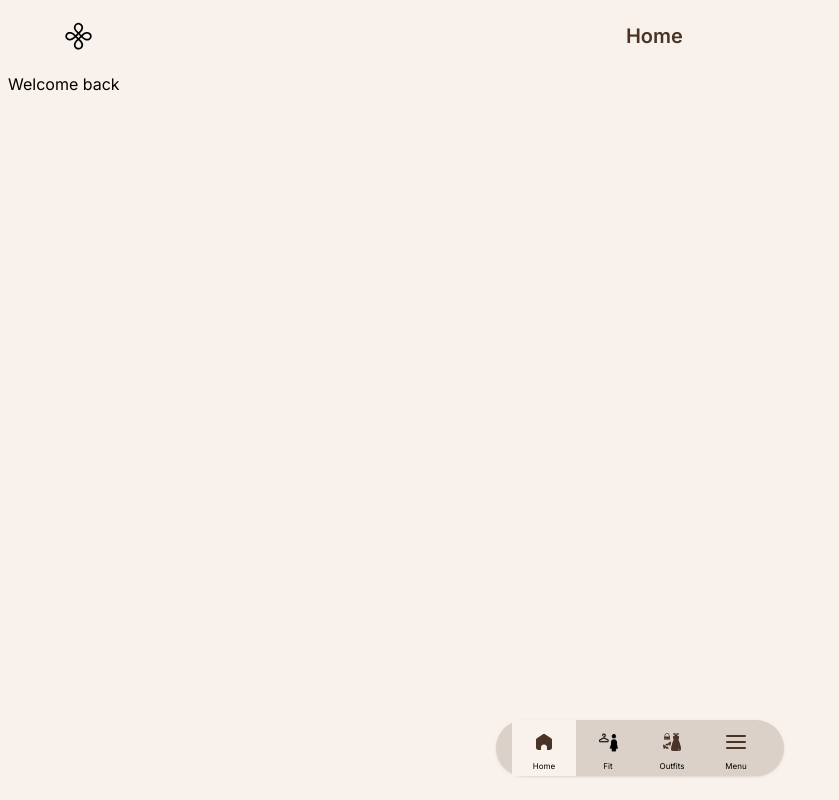
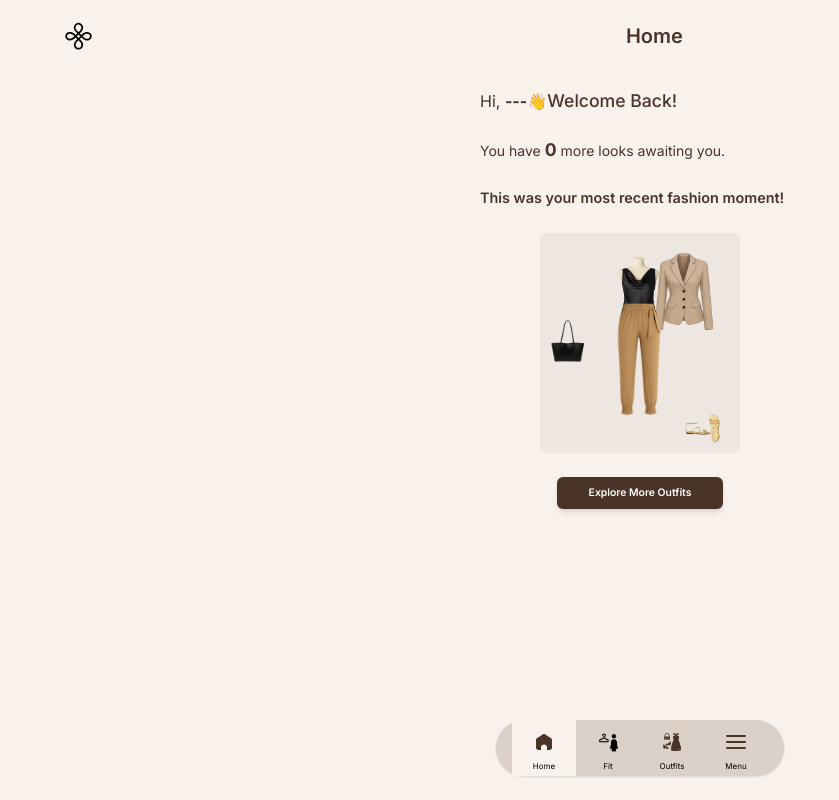
Before and after one commit to fatimahayuni/capsulify-aug2025, a Next.js app: page /home in a window 1280 px wide. Shown: the whole page, without its empty margins (0-839 px from the left). Built offline with nearby package versions, Linux system fonts and the light colour scheme; no server answers; the database is empty.

Commit message:
add homepage styles

```diff
--- a/app/(app-routes)/home/page.tsx
+++ b/app/(app-routes)/home/page.tsx
@@ -1,11 +1,102 @@
-import React from "react";
+'use client'
+import React, { useEffect, useState } from 'react'
+import { useUser } from '@clerk/nextjs'
+import Link from 'next/link'
 
-const HomePage = () => {
-  return (
-    <div className="p-2 mx-auto w-full">
-      <p>Welcome back</p>
-    </div>
-  );
-};
+const outfitImages = [
+	'/assets/images/clothing-variations/rectangle/tops/black-satin-top.png',
+	'/assets/images/clothing-variations/rectangle/bottoms/taupe-tailored-pants.png',
+	'/assets/images/layers/beige-blazer.png',
+	'/assets/images/bags/black-tote.png',
+	'/assets/images/shoes/gold-strappy-sandals.png',
+]
 
-export default HomePage;
+export default function HomePage() {
+	// get username from clerk
+	const { user } = useUser()
+	const [username, setUsername] = useState<string | null>(null)
+	const [outfitCount, setOutfitCount] = useState(0)
+
+	useEffect(() => {
+		if (user) {
+			setUsername(user.username)
+		}
+	}, [user])
+
+	useEffect(() => {
+		if (typeof window !== 'undefined') {
+			const outfits = JSON.parse(localStorage.getItem('outfits') || '[]')
+			setOutfitCount(outfits.length)
+		}
+	}, [])
+
+	return (
+		<div className='bg-primary flex flex-col relative'>
+			<main className='flex-1 flex flex-col items-center px-4 pt-4 pb-32'>
+				<div className='w-full max-w-xs mx-auto text-center mt-2'>
+					<p className='text-[1rem] text-accent font-normal mb-1 text-left'>
+						Hi,{' '}
+						<span className='font-bold capitalize'>
+							{username ? username : '---'}
+						</span>
+						<span>👋</span>
+						<span className='text-[1.1rem] text-accent font-medium mb-4 text-left'>
+							Welcome Back!
+						</span>
+					</p>
+
+					<p className='text-[0.875rem] text-accent font-normal mb-6 mt-6 text-left leading-6 w-[90%]'>
+						You have{' '}
+						<span className='font-bold text-[1.1rem]'>
+							{outfitCount}
+						</span>
+						{'  '}
+						more looks awaiting you.
+					</p>
+					<p className='text-[0.9rem] text-accent font-semibold mb-6 mt-6 text-left'>
+						This was your most recent fashion moment!
+					</p>
+					<div className='bg-secondary rounded-md py-4 px-4 mx-auto w-[200px] h-[220px] max-sm:w-[160px] max-sm:h-[220px] relative transition-all duration-300 ease-in-out'>
+						{/* Blazer (Layer) */}
+						<img
+							src={outfitImages[2]}
+							alt='Blazer'
+							className='absolute top-5 right-4 w-20 h-20 z-[2]'
+						/>
+						{/* Top */}
+						<img
+							src={outfitImages[0]}
+							alt='Top'
+							className='absolute top-1/10 left-1/2 -translate-x-[calc(50%+1px)] w-18 h-18 z-[3]'
+						/>
+						{/* Pants (Bottom) */}
+						<img
+							src={outfitImages[1]}
+							alt='Pants'
+							className='absolute top-3/10 left-1/2 -translate-x-[calc(50%+1px)] w-30 h-30 z-[4]'
+						/>
+						{/* Bag */}
+						<img
+							src={outfitImages[3]}
+							alt='Bag'
+							className='absolute top-1/2 left-1 w-12 h-12 z-[1] -translate-y-1/2'
+						/>
+						{/* Shoes */}
+						<img
+							src={outfitImages[4]}
+							alt='Shoes'
+							className='absolute bottom-1 right-4 w-10 h-10 z-[1]'
+						/>
+					</div>
+					<div className='flex justify-center mt-6'>
+						<Link href='/outfits'>
+							<button className='bg-accent text-white px-8 py-2 rounded-md shadow-md hover:bg-accent-2 transition-colors font-semibold text-[0.65rem]'>
+								Explore More Outfits
+							</button>
+						</Link>
+					</div>
+				</div>
+			</main>
+		</div>
+	)
+}
```
